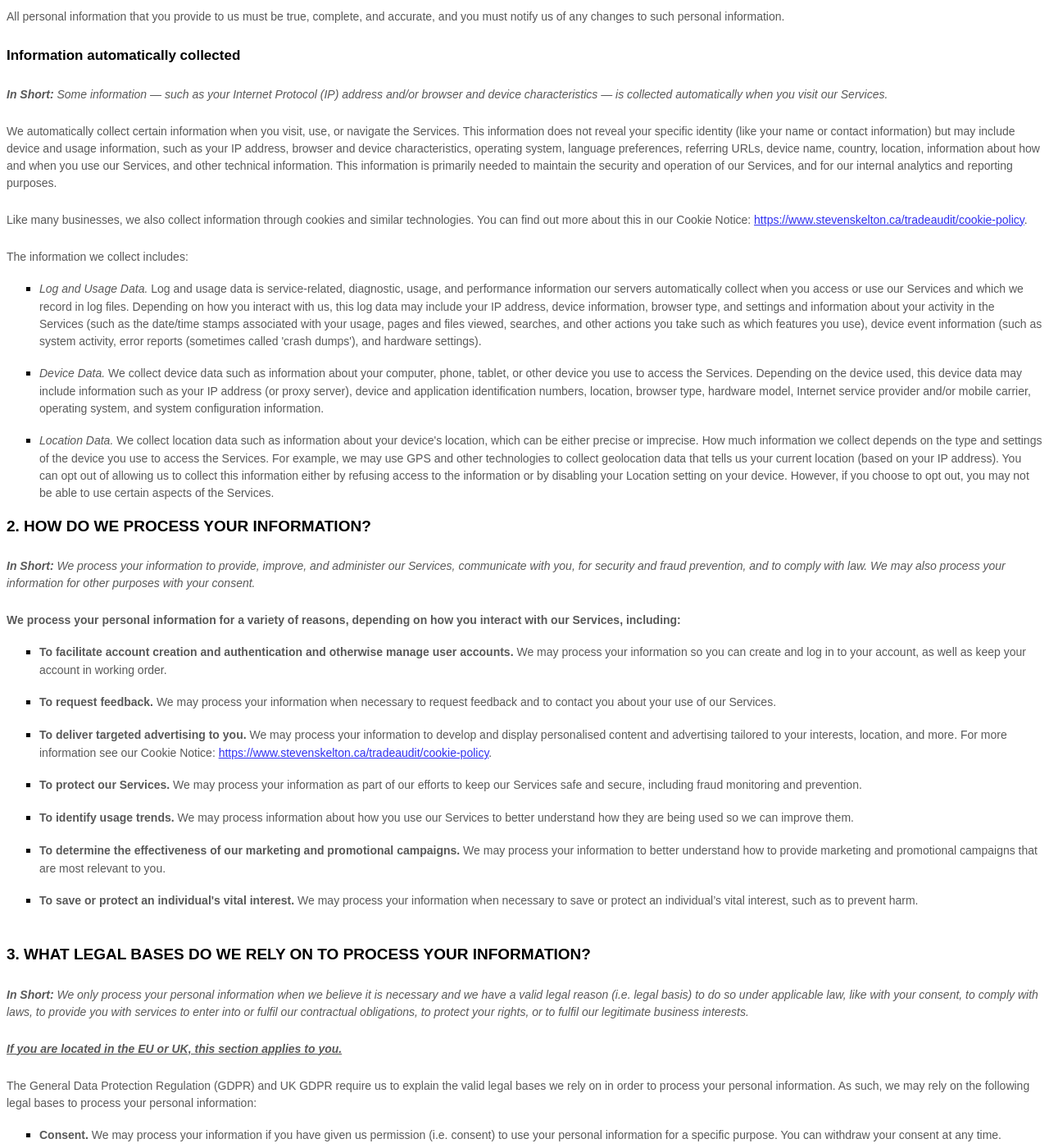
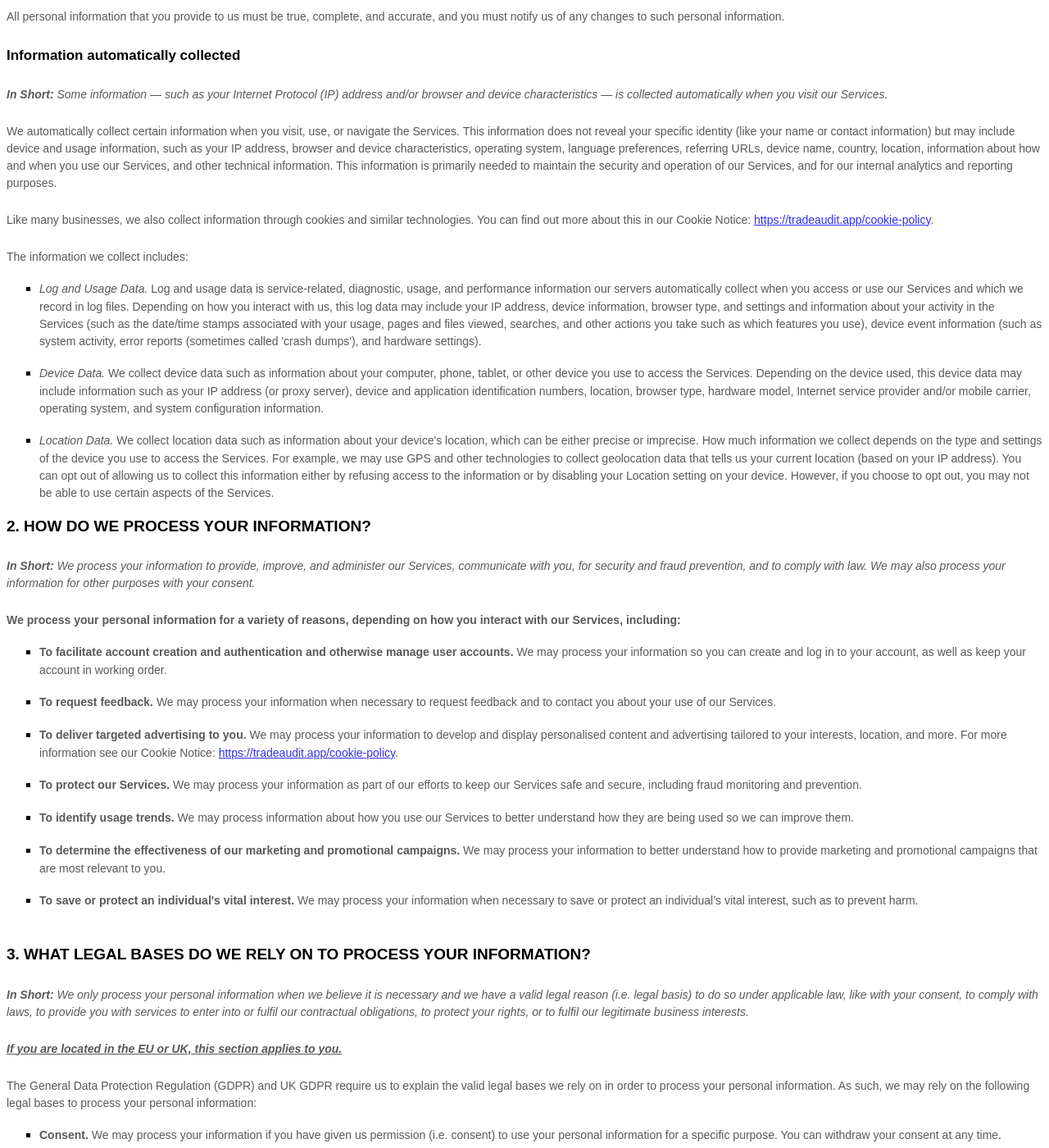
Before and after one commit to stevenrskelton/tradeaudit.app, a Jekyll site: the page built from privacy-policy.html, in a window 1280 px wide and 1400 px high, scrolled down 2057 px. Shown: the whole window at 82% size. Built offline with Jekyll 4.4.1, drawn with Linux system fonts in a browser that asks for light colours; some of the changed text lies outside the part shown.

Commit message:
Update privacy-policy.html

```diff
--- a/privacy-policy.html
+++ b/privacy-policy.html
@@ -375,8 +375,8 @@
                         style="font-size: 15px; color: rgb(89, 89, 89);"><span data-custom-class="body_text">Like many businesses, we also collect information through cookies and similar technologies. <bdt
                         class="block-component"></bdt>You can find out more about this in our Cookie Notice: <bdt
                         class="statement-end-if-in-editor"></bdt><bdt class="block-component"></bdt><bdt
-                        class="question"><a href="https://www.stevenskelton.ca/tradeaudit/cookie-policy" target="_blank"
-                                            data-custom-class="link">https://www.stevenskelton.ca/tradeaudit/cookie-policy</a></bdt>.<bdt
+                        class="question"><a href="https://tradeaudit.app/cookie-policy" target="_blank"
+                                            data-custom-class="link">https://tradeaudit.app/cookie-policy</a></bdt>.<bdt
                         class="block-component"></bdt></span></span></span></div>
                 <div style="line-height: 1.5;"><br></div>
                 <div style="line-height: 1.5;"><span style="font-size: 15px; color: rgb(89, 89, 89);"><span
@@ -541,8 +541,8 @@
                                                                         class="block-component"></bdt> For more information see our Cookie Notice: <bdt
                                                                         class="block-component"></bdt><bdt
                                                                         class="question"><a
-                                                                        href="https://www.stevenskelton.ca/tradeaudit/cookie-policy"
-                                                                        target="_blank" data-custom-class="link">https://www.stevenskelton.ca/tradeaudit/cookie-policy</a></bdt><bdt
+                                                                        href="https://tradeaudit.app/cookie-policy"
+                                                                        target="_blank" data-custom-class="link">https://tradeaudit.app/cookie-policy</a></bdt><bdt
                                                                         class="block-component"></bdt>.<bdt
                                                                         class="statement-end-if-in-editor"></bdt></span><bdt
                                                                         class="block-component"><span
@@ -1195,9 +1195,9 @@
                                                                                                                             style="color: rgb(89, 89, 89); font-size: 15px;"><span
                                                                                                                             data-custom-class="body_text"><bdt
                                                                                                                             class="question"><a
-                                                                                                                            href="https://www.stevenskelton.ca/tradeaudit/cookie-policy"
+                                                                                                                            href="https://tradeaudit.app/cookie-policy"
                                                                                                                             target="_blank"
-                                                                                                                            data-custom-class="link">https://www.stevenskelton.ca/tradeaudit/cookie-policy</a></bdt></span></span><span
+                                                                                                                            data-custom-class="link">https://tradeaudit.app/cookie-policy</a></bdt></span></span><span
                                                                                                                             style="font-size: 15px; color: rgb(89, 89, 89);"><bdt
                                                                                                                             class="block-component"></bdt>.</span><span
                                                                                                                             style="color: rgb(89, 89, 89); font-size: 15px;"><span
@@ -1578,9 +1578,9 @@
                                                                                                                             style="color: rgb(89, 89, 89);"><span
                                                                                                                             data-custom-class="body_text"><bdt
                                                                                                                             class="question"><a
-                                                                                                                            href="https://www.stevenskelton.ca/tradeaudit/cookie-policy"
+                                                                                                                            href="https://tradeaudit.app/cookie-policy"
                                                                                                                             target="_blank"
-                                                                                                                            data-custom-class="link">https://www.stevenskelton.ca/tradeaudit/cookie-policy</a></bdt>.<bdt
+                                                                                                                            data-custom-class="link">https://tradeaudit.app/cookie-policy</a></bdt>.<bdt
                                                                                                                             class="block-component"></bdt><span
                                                                                                                             style="font-size: 15px;"><span
                                                                                                                             style="color: rgb(89, 89, 89);"><span
@@ -2239,9 +2239,9 @@
                                                                                                                             data-custom-class="body_text">More information about our data collection and sharing practices can be found in this privacy notice<bdt
                                                                                                                             class="block-component"></bdt> and our Cookie Notice: <bdt
                                                                                                                             class="question"><a
-                                                                                                                            href="https://www.stevenskelton.ca/tradeaudit/cookie-policy"
+                                                                                                                            href="https://tradeaudit.app/cookie-policy"
                                                                                                                             target="_blank"
-                                                                                                                            data-custom-class="link">https://www.stevenskelton.ca/tradeaudit/cookie-policy</a></bdt><bdt
+                                                                                                                            data-custom-class="link">https://tradeaudit.app/cookie-policy</a></bdt><bdt
                                                                                                                             class="block-component"></bdt>.</span></span></span></span><span
                                                                                                                             data-custom-class="body_text"><span
                                                                                                                             style="color: rgb(89, 89, 89); font-size: 15px;"><span
```
